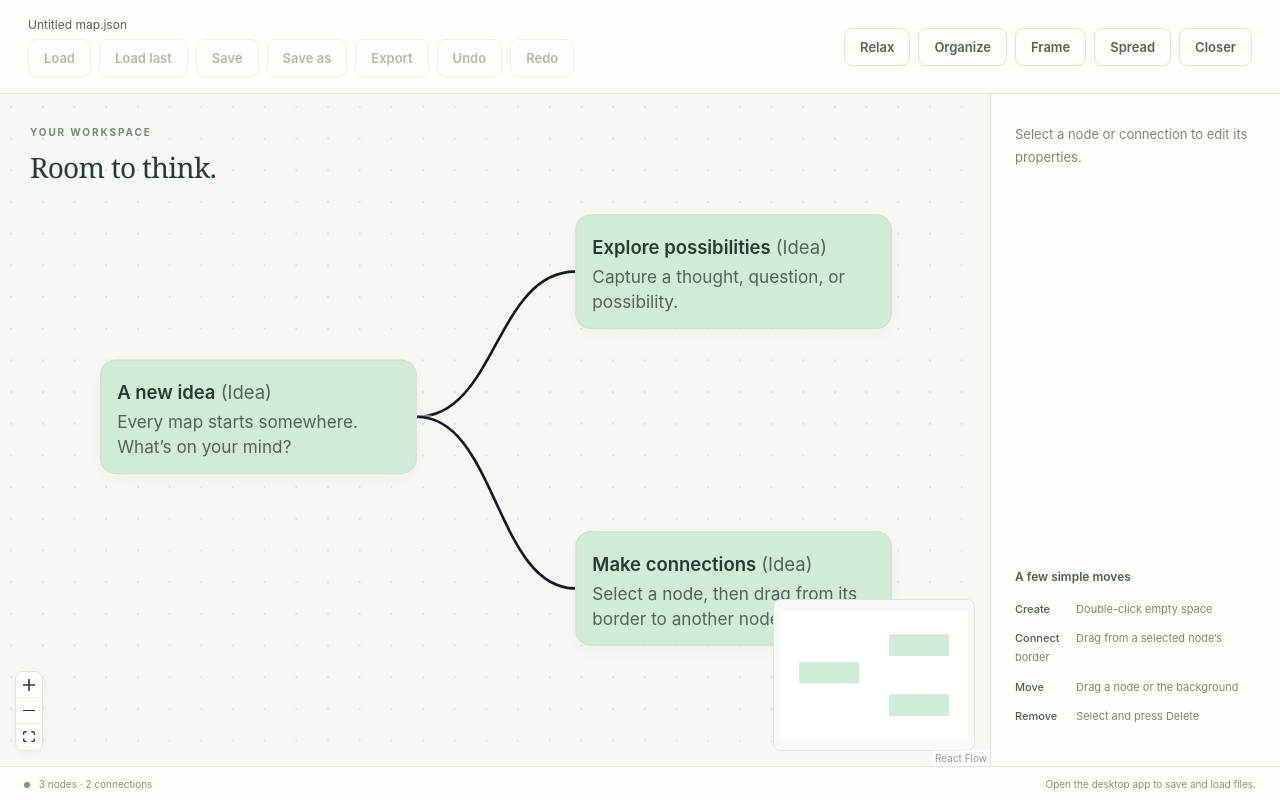
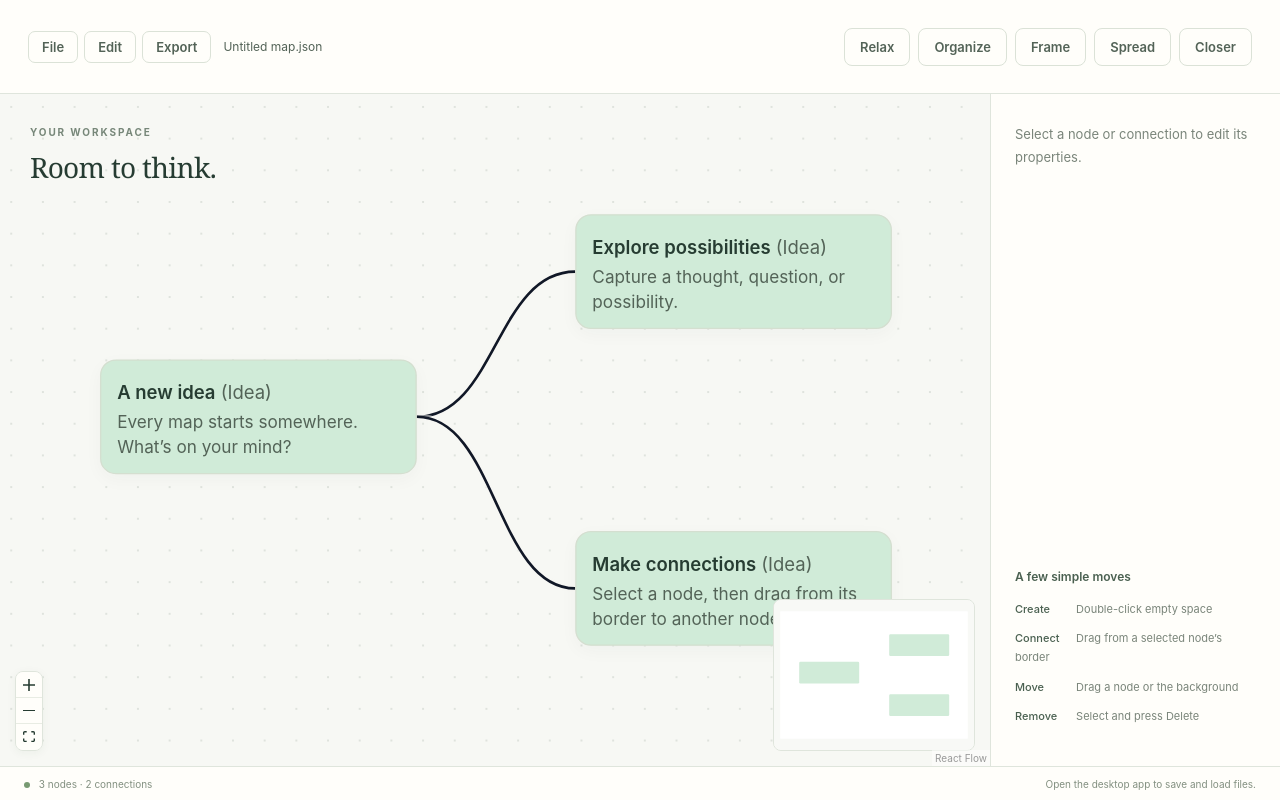
Before and after one commit to markuskruse/mind-chart, a React (Vite) app: page / in a window 1280 px wide. Built offline with nearby package versions, Linux system fonts and the light colour scheme.

Commit message:
Menu bar

```diff
--- a/src/App.css
+++ b/src/App.css
@@ -85,10 +85,18 @@ footer { min-height: 34px; display: flex; align-items: center; justify-content:
 .app-actions { justify-self: end; }
 
 .topbar { height: 94px; }
-.file-section { min-width: 0; justify-self: stretch; }
-.file-heading { display: flex; align-items: baseline; min-width: 0; margin-bottom: 7px; font-size: 12px; color: #536357; }
+.file-section { min-width: 0; justify-self: stretch; display: flex; align-items: center; gap: 12px; }
+.file-heading { display: flex; align-items: baseline; min-width: 0; font-size: 12px; color: #536357; }
 .file-name { overflow: hidden; text-overflow: ellipsis; white-space: nowrap; }
 .unsaved-label { flex-shrink: 0; white-space: pre; color: #7a857a; }
+.menu-bar { position: relative; display: inline-flex; }
+.menu-row { display: flex; align-items: center; gap: 6px; }
+.menu-button { padding: 7px 13px; border: 1px solid #dbe2d7; border-radius: 7px; background: #fffefa; color: #536357; font-size: 13px; font-weight: 600; }
+.menu-button:hover, .menu-button[aria-expanded="true"] { background: #eef1e9; color: #263c32; }
+.menu-dropdown { position: absolute; z-index: 50; top: calc(100% + 5px); left: 0; min-width: 150px; padding: 5px; border: 1px solid #dbe2d7; border-radius: 8px; background: #fffefa; box-shadow: 0 8px 24px #29452d1c; }
+.menu-dropdown button { display: block; width: 100%; padding: 8px 10px; border: 0; border-radius: 5px; background: transparent; color: #263c32; text-align: left; font-size: 13px; }
+.menu-dropdown button:hover:enabled { background: #eef1e9; }
+.menu-dropdown button:disabled { color: #a4aea3; cursor: default; }
 
 @media (max-width: 950px) {
   .topbar { gap: 8px; padding: 0 12px; }
--- a/src/App.tsx
+++ b/src/App.tsx
@@ -78,6 +78,12 @@ function Editor() {
     serializeDocument(initialNodes, initialEdges, { x: 0, y: 0, zoom: 1 }));
   const [quitPromptOpen, setQuitPromptOpen] = useState(false);
   const [quitBusy, setQuitBusy] = useState(false);
+  const [fileMenuOpen, setFileMenuOpen] = useState(false);
+  const fileMenuRef = useRef<HTMLDivElement>(null);
+  const [editMenuOpen, setEditMenuOpen] = useState(false);
+  const editMenuRef = useRef<HTMLDivElement>(null);
+  const [exportMenuOpen, setExportMenuOpen] = useState(false);
+  const exportMenuRef = useRef<HTMLDivElement>(null);
   // Pan/zoom is saved, but navigating the workspace does not mark content as edited.
   const content = serializeDocument(nodes, edges, { x: 0, y: 0, zoom: 1 });
   const dirty = content !== savedContent;
@@ -188,6 +194,16 @@ function Editor() {
     window.addEventListener("keydown", onKeyDown);
     return () => window.removeEventListener("keydown", onKeyDown);
   }, [fileBusy, history, organize.organizing, saveDocument, setDraft]);
+  useEffect(() => {
+    const closeMenu = (event: PointerEvent) => {
+      const target = event.target as Node;
+      if (fileMenuRef.current && !fileMenuRef.current.contains(target)) setFileMenuOpen(false);
+      if (editMenuRef.current && !editMenuRef.current.contains(target)) setEditMenuOpen(false);
+      if (exportMenuRef.current && !exportMenuRef.current.contains(target)) setExportMenuOpen(false);
+    };
+    document.addEventListener("pointerdown", closeMenu);
+    return () => document.removeEventListener("pointerdown", closeMenu);
+  }, []);
   const selected = nodes.find((node) => node.selected);
   const selectedEdge = edges.find((edge) => edge.selected);
   const connectionAppearance: ConnectionAppearance = {
@@ -226,19 +242,35 @@ function Editor() {
   return <BorderConnectionContext.Provider value={setDraft}><div className="app">
     <header className="topbar">
       <div className="file-section">
+        <div className="menu-row">
+        <div className="menu-bar" ref={fileMenuRef}>
+          <button className="menu-button" aria-haspopup="menu" aria-expanded={fileMenuOpen} onClick={() => setFileMenuOpen((open) => !open)}>File</button>
+          {fileMenuOpen && <div className="menu-dropdown" role="menu">
+            <button role="menuitem" disabled={!isTauri() || fileBusy} onClick={() => { setFileMenuOpen(false); void loadDocument(); }}>Load</button>
+            <button role="menuitem" disabled={!isTauri() || fileBusy} onClick={() => { setFileMenuOpen(false); void loadDocument(true); }}>Load last</button>
+            <button role="menuitem" disabled={!isTauri() || fileBusy} onClick={() => { setFileMenuOpen(false); void saveDocument(); }}>Save</button>
+            <button role="menuitem" disabled={!isTauri() || fileBusy} onClick={() => { setFileMenuOpen(false); void saveDocument(true); }}>Save as</button>
+        </div>}
+        </div>
+        <div className="menu-bar" ref={editMenuRef}>
+          <button className="menu-button" aria-haspopup="menu" aria-expanded={editMenuOpen} onClick={() => setEditMenuOpen((open) => !open)}>Edit</button>
+          {editMenuOpen && <div className="menu-dropdown" role="menu">
+            <button role="menuitem" onClick={() => { setEditMenuOpen(false); addNode(); }}>Create node</button>
+            <button role="menuitem" disabled={!history.canUndo || layoutActive || fileBusy} onClick={() => { setEditMenuOpen(false); setDraft(null); history.undo(); }}>Undo</button>
+            <button role="menuitem" disabled={!history.canRedo || layoutActive || fileBusy} onClick={() => { setEditMenuOpen(false); setDraft(null); history.redo(); }}>Redo</button>
+        </div>}
+        </div>
+        <div className="menu-bar" ref={exportMenuRef}>
+          <button className="menu-button" aria-haspopup="menu" aria-expanded={exportMenuOpen} onClick={() => setExportMenuOpen((open) => !open)}>Export</button>
+          {exportMenuOpen && <div className="menu-dropdown" role="menu">
+            <button role="menuitem" disabled={!isTauri() || fileBusy || nodes.length === 0} onClick={() => { setExportMenuOpen(false); void exportPdf(); }}>Export PDF</button>
+          </div>}
+        </div>
+        </div>
         <div className="file-heading" title={filePath ?? "Untitled map.json"}>
           <span className="file-name">{filePath?.split(/[\\/]/).pop() ?? "Untitled map.json"}</span>
           {dirty && <span className="unsaved-label"> (unsaved)</span>}
         </div>
-        <div className="toolbar-actions file-actions" role="toolbar" aria-label="File actions">
-        <button className="quit-button" disabled={!isTauri() || fileBusy} onClick={() => void loadDocument()}>Load</button>
-        <button className="quit-button" disabled={!isTauri() || fileBusy} onClick={() => void loadDocument(true)}>Load last</button>
-        <button className="quit-button" disabled={!isTauri() || fileBusy} onClick={() => void saveDocument()}>Save</button>
-        <button className="quit-button" disabled={!isTauri() || fileBusy} onClick={() => void saveDocument(true)}>Save as</button>
-        <button className="quit-button" disabled={!isTauri() || fileBusy || nodes.length === 0} onClick={() => void exportPdf()}>Export</button>
-        <button className="quit-button" disabled={!history.canUndo || layoutActive || fileBusy} onClick={() => { setDraft(null); history.undo(); }}>Undo</button>
-        <button className="quit-button" disabled={!history.canRedo || layoutActive || fileBusy} onClick={() => { setDraft(null); history.redo(); }}>Redo</button>
-      </div>
       </div>
       <div className="toolbar-actions map-actions" role="toolbar" aria-label="Map actions">
         <button className="quit-button hold-button" disabled={edges.length < 2 || fileBusy || organize.organizing || spacing.direction !== null}
```
Also changed, not shown: 1 other file (tests, documents, lock files or other folders).
